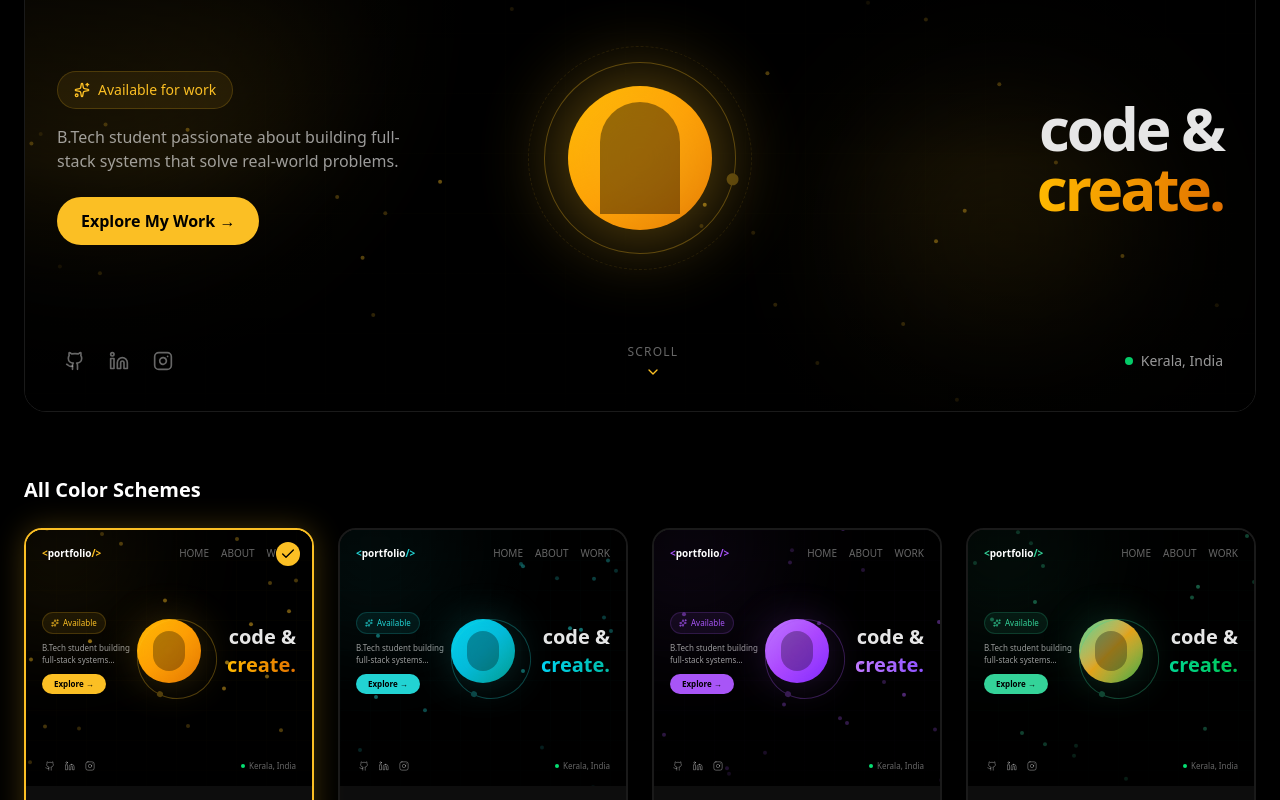
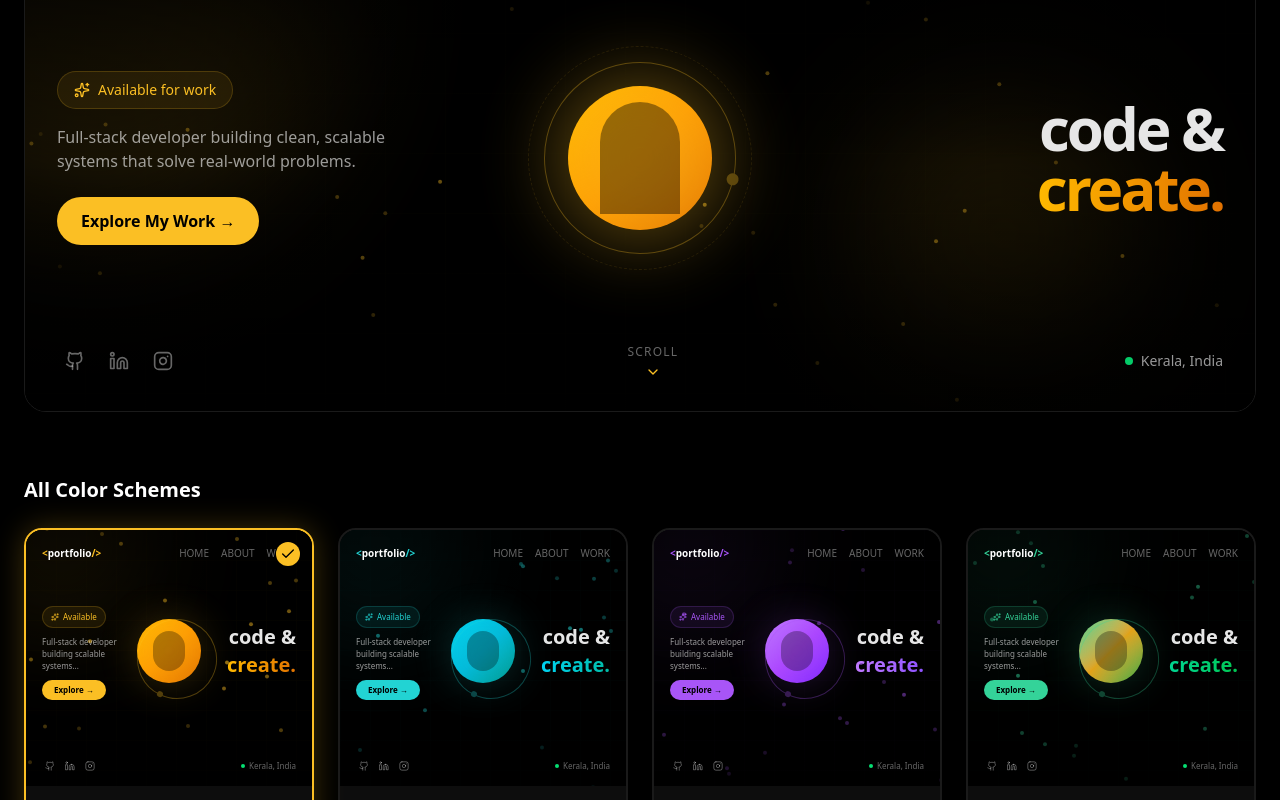
Before and after one commit to AadhithyanG007/portfolio, a Next.js app: page /colors in a window 1280 px wide. Shown: the part 340-1140 px from the top of the page. Built offline with nearby package versions, Linux system fonts and the light colour scheme.

Commit message:
Update contact info and scroll behavior

```diff
--- a/src/app/colors/page.tsx
+++ b/src/app/colors/page.tsx
@@ -193,7 +193,7 @@ const HeroPreview = ({
               Available
             </div>
             <p className="text-[8px] text-white/60 max-w-[100px]">
-              B.Tech student building full-stack systems...
+              Full-stack developer building scalable systems...
             </p>
             <button
               className="mt-2 px-3 py-1 rounded-full text-[8px] font-bold text-black"
@@ -383,8 +383,8 @@ const FullPreview = ({ scheme }: { scheme: (typeof colorSchemes)[0] }) => {
               Available for work
             </motion.div>
             <p className="text-white/60 mb-6">
-              B.Tech student passionate about building full-stack systems that
-              solve real-world problems.
+              Full-stack developer building clean, scalable systems that solve
+              real-world problems.
             </p>
             <button
               className="px-6 py-3 rounded-full font-bold text-black hover:opacity-90 transition-opacity"
--- a/src/app/layout.tsx
+++ b/src/app/layout.tsx
@@ -4,6 +4,7 @@ import "./globals.css";
 import LenisProvider from "@/components/lenis-provider";
 import ScrollProgress from "@/components/ui/scroll-progress";
 import UnifiedBackground from "@/components/ui/unified-background";
+import ScrollToTop from "@/components/scroll-to-top";
 
 const geistSans = Geist({
   variable: "--font-geist-sans",
@@ -17,7 +18,8 @@ const geistMono = Geist_Mono({
 
 export const metadata: Metadata = {
   title: "Aadhithyan G | Portfolio",
-  description: "B.Tech student passionate about building full-stack systems that solve real-world problems.",
+  description:
+    "Full-stack developer building clean, scalable systems that solve real-world problems.",
 };
 
 export default function RootLayout({
@@ -32,10 +34,9 @@ export default function RootLayout({
       >
         <UnifiedBackground />
         <LenisProvider>
+          <ScrollToTop />
           <ScrollProgress />
-          <div className="relative z-10">
-            {children}
-          </div>
+          <div className="relative z-10">{children}</div>
         </LenisProvider>
       </body>
     </html>
--- a/src/app/page.tsx
+++ b/src/app/page.tsx
@@ -35,7 +35,7 @@ export default function Home() {
       <MinimalistHero
         logoText="Aadhithyan G."
         navLinks={navLinks}
-        mainText="B.Tech student passionate about building full-stack systems that solve real-world problems."
+        mainText="Full-stack developer building clean, scalable systems that solve real-world problems."
         readMoreLink="#about"
         imageSrc="/me.png"
         imageAlt="Profile portrait"
@@ -71,8 +71,8 @@ export default function Home() {
         <AnimatedContact
           title="Let's Connect"
           subtitle="Have a project in mind? Let's bring your ideas to life."
-          email="aadhithyan.g@example.com"
-          phone="+91 98765 43210"
+          email="aadhithyang475@gmail.com"
+          phone="+91 9633723011"
           location="Kerala, India"
           socialLinks={{
             github: "https://github.com/AadhithyanG007",
--- a/src/app/projects/[id]/page.tsx
+++ b/src/app/projects/[id]/page.tsx
@@ -200,7 +200,6 @@ export default function ProjectDetailsPage() {
                   </div>
                 </div>
               )}
-
             </div>
           </motion.div>
 
--- /dev/null
+++ b/src/components/scroll-to-top.tsx
@@ -0,0 +1,14 @@
+"use client";
+
+import { useEffect } from "react";
+import { usePathname } from "next/navigation";
+
+export default function ScrollToTop() {
+  const pathname = usePathname();
+
+  useEffect(() => {
+    window.scrollTo({ top: 0, left: 0, behavior: "auto" });
+  }, [pathname]);
+
+  return null;
+}
--- a/src/components/ui/about-bento-new.tsx
+++ b/src/components/ui/about-bento-new.tsx
@@ -138,7 +138,6 @@ function FloatingIcon({
 export default function AboutBento() {
   return (
     <section className="relative w-full bg-transparent overflow-hidden z-10 py-24">
-
       {/* ===== TITLE SECTION ===== */}
       <div className="relative flex flex-col items-center justify-center pt-24 pb-8">
         {/* Title */}
@@ -224,10 +223,12 @@ export default function AboutBento() {
 
                     <p className="text-white/60 text-lg leading-relaxed">
                       Currently pursuing B.Tech at{" "}
-                      <span className="text-[#E2B65C] font-semibold">FISAT</span>, I transform
-                      ideas into scalable solutions. I believe in clean
-                      architecture, security-first design, and writing code that
-                      tells a story.
+                      <span className="text-[#E2B65C] font-semibold">
+                        FISAT
+                      </span>
+                      , I transform ideas into scalable solutions. I believe in
+                      clean architecture, security-first design, and writing
+                      code that tells a story.
                     </p>
                   </div>
 
@@ -275,7 +276,7 @@ export default function AboutBento() {
                 B.Tech in Computer Science
               </h4>
               <p className="text-sm text-white/50">FISAT, Kerala</p>
-              <p className="text-xs text-white/30 mt-1">2022 - 2026</p>
+              <p className="text-xs text-white/30 mt-1">2023 - 2027</p>
             </GlassCard>
 
             {/* Location Card */}
--- a/src/components/ui/about-bento.tsx
+++ b/src/components/ui/about-bento.tsx
@@ -326,7 +326,7 @@ export default function AboutBento() {
                 B.Tech in Computer Science
               </h4>
               <p className="text-sm text-white/50">FISAT, Kerala</p>
-              <p className="text-xs text-white/30 mt-1">2022 - 2026</p>
+              <p className="text-xs text-white/30 mt-1">2023 - 2027</p>
             </GlassCard>
 
             {/* Location Card */}
--- a/src/components/ui/animated-contact.tsx
+++ b/src/components/ui/animated-contact.tsx
@@ -11,7 +11,6 @@ import {
   Linkedin,
   Twitter,
   MapPin,
-  Phone,
   ArrowUpRight,
 } from "lucide-react";
 
@@ -106,7 +105,10 @@ const ContactItem = ({
   value: string;
   href?: string;
   delay: number;
-}) => (
+}) => {
+  const isWhatsApp = href?.startsWith("https://wa.me/");
+
+  return (
     <motion.div
       initial={{ opacity: 0, x: -30 }}
       whileInView={{ opacity: 1, x: 0 }}
@@ -117,6 +119,8 @@ const ContactItem = ({
       {href ? (
         <a
           href={href}
+          target={isWhatsApp ? "_blank" : undefined}
+          rel={isWhatsApp ? "noopener noreferrer" : undefined}
           className="flex items-center gap-4 p-4 rounded-xl glass-dark hover:border-[#FBBF24]/30 hover:bg-[#FBBF24]/5 transition-all"
         >
           <div className="w-12 h-12 rounded-full bg-[#F59E0B]/10 flex items-center justify-center group-hover:bg-[#F59E0B]/20 transition-colors">
@@ -147,6 +151,7 @@ const ContactItem = ({
       )}
     </motion.div>
   );
+};
 
 // Social link card
 const SocialCard = ({
@@ -186,10 +191,13 @@ export const AnimatedContact = ({
   socialLinks = {},
   className,
 }: AnimatedContactProps) => {
-
   return (
-    <section className={cn("relative w-full overflow-hidden bg-transparent z-10", className)}>
-
+    <section
+      className={cn(
+        "relative w-full overflow-hidden bg-transparent z-10",
+        className,
+      )}
+    >
       {/* Content */}
       <div className="relative z-10 max-w-7xl mx-auto px-6 md:px-12 pt-16 pb-24">
         {/* Header */}
@@ -231,7 +239,7 @@ export const AnimatedContact = ({
               </span>
             </div>
 
-            {/* WhatsApp CTA Removed as per user request */}
+            {/* WhatsApp contact */}
 
             {/* Contact items */}
             <div className="space-y-4">
@@ -243,10 +251,10 @@ export const AnimatedContact = ({
                 delay={0.2}
               />
               <ContactItem
-                icon={Phone}
-                label="Phone"
+                icon={SiWhatsapp}
+                label="WhatsApp"
                 value={phone}
-                href={`tel:${phone.replace(/\D/g, "")}`}
+                href={`https://wa.me/${phone.replace(/\D/g, "")}`}
                 delay={0.3}
               />
               <ContactItem
@@ -306,7 +314,8 @@ export const AnimatedContact = ({
           className="mt-24 pt-8 border-t border-white/10 text-center"
         >
           <p className="text-white/40 text-sm">
-            © {new Date().getFullYear()} Aadhithyan G. All rights reserved. Crafted with precision & luxury.
+            © {new Date().getFullYear()} Aadhithyan G. All rights reserved.
+            Crafted with precision & luxury.
           </p>
         </motion.div>
       </div>
```
Lines whose indentation alone changed are shown as unchanged.
